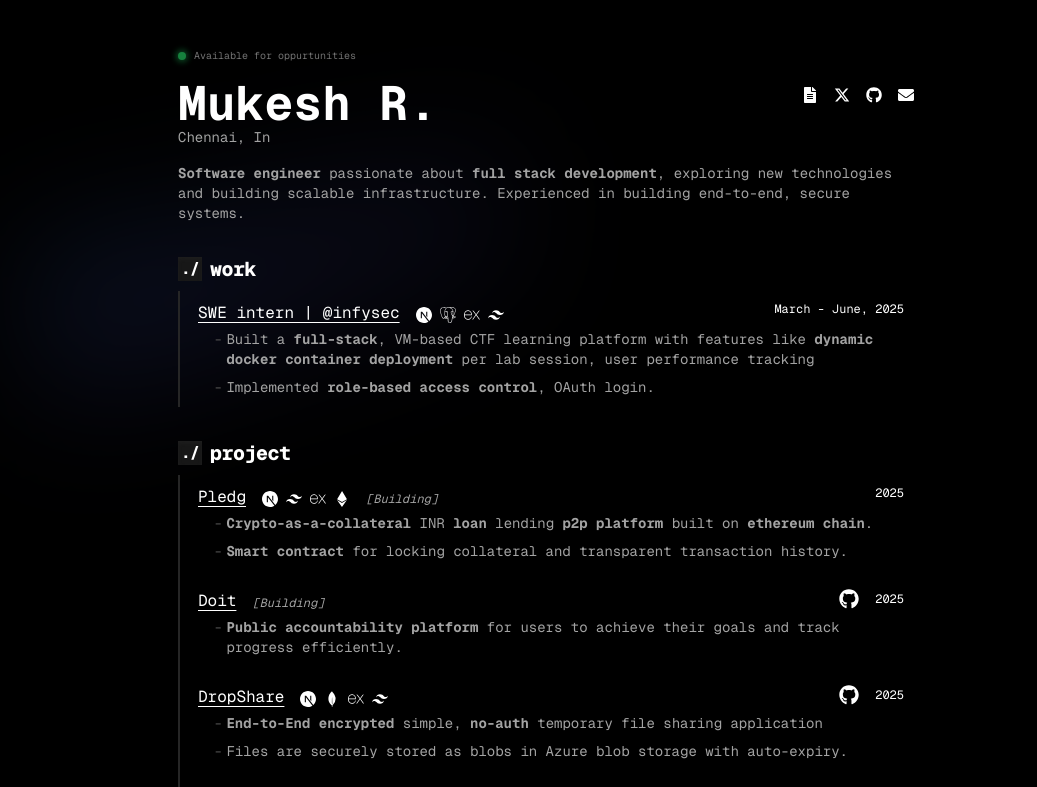
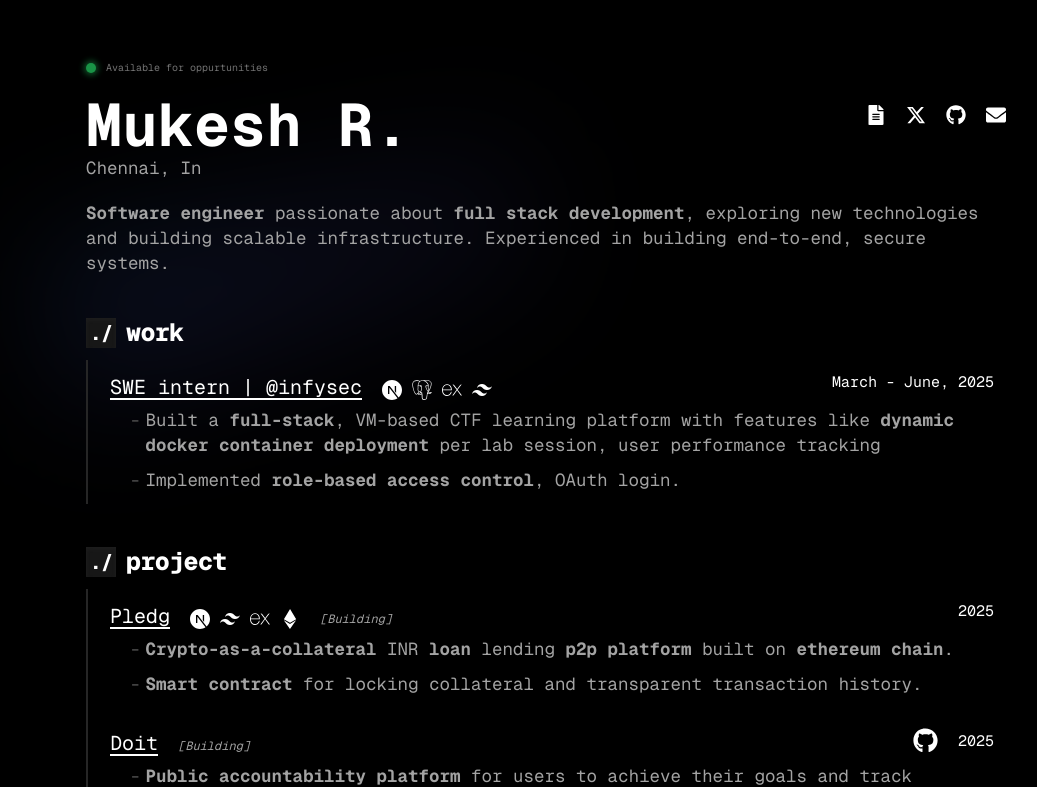
Before and after one commit to mukesher4/portfolio, a Next.js app: page / in a window 1280 px wide. Shown: the top 787 px of the page, without its empty margins (94-1131 px from the left). Built offline with nearby package versions, Linux system fonts and the light colour scheme.

Commit message:
feat: 125% font size

```diff
--- a/src/app/globals.css
+++ b/src/app/globals.css
@@ -18,6 +18,10 @@ body {
   color: var(--foreground);
   background: var(--background);
   font-family: 'Geist Mono', 'Menlo', 'Monaco', 'Consolas', monospace;
+}
+
+:root {
+  font-size: 125%;
 }
 
 /* For Webkit browsers (Chrome, Safari) */
```
